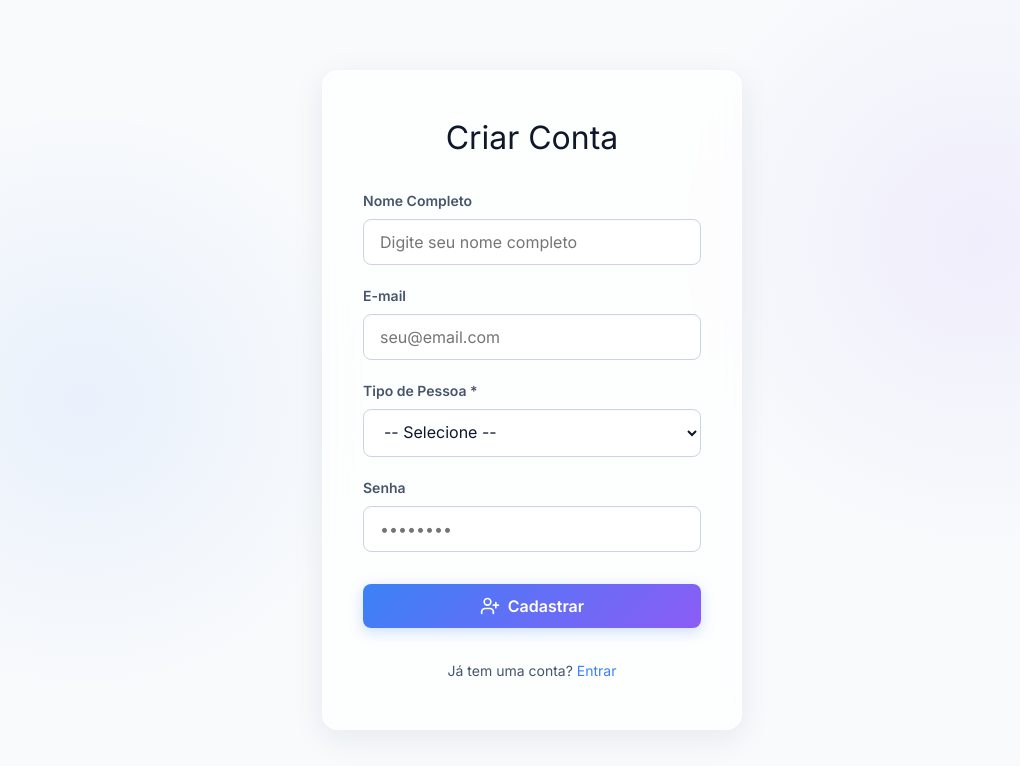
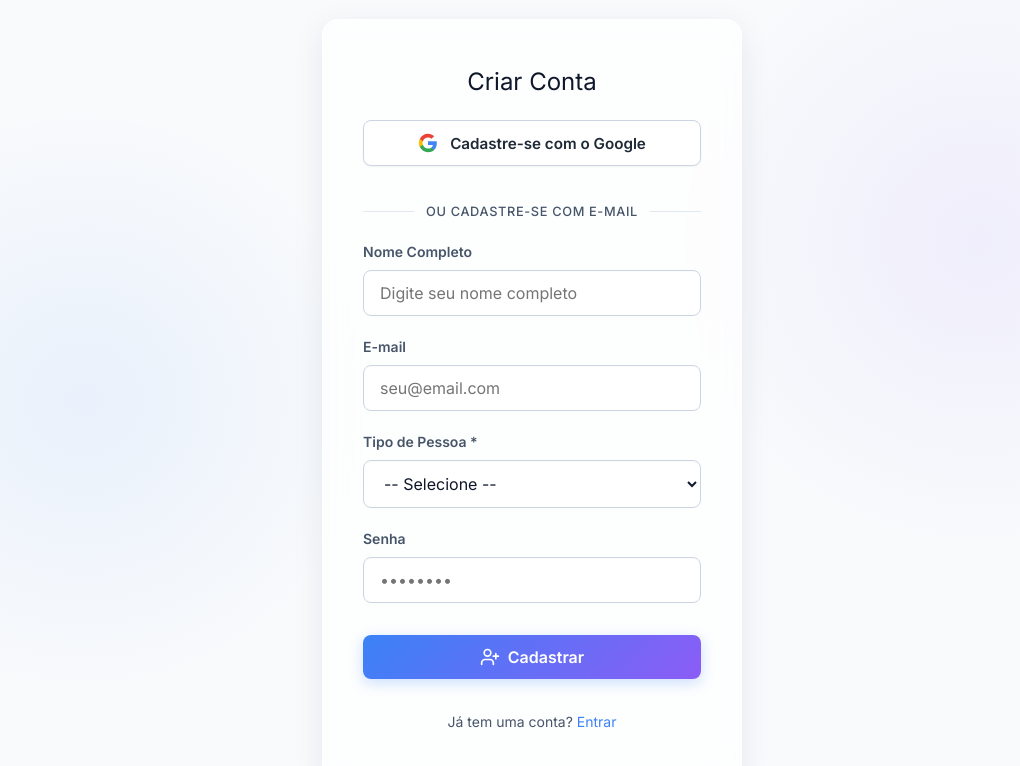
Before and after one commit to aogomes/acampamentoposcrisma, a React (Vite) app: page /register in a window 1280 px wide. Shown: the top 766 px of the page, without its empty margins (108-1128 px from the left). Built offline with nearby package versions, Linux system fonts and the light colour scheme; no server answers.

Commit message:
feat: suporte a autenticacao com Google OAuth, auto-vinculo por email e estilos de login

```diff
--- a/src/context/AuthContext.jsx
+++ b/src/context/AuthContext.jsx
@@ -10,7 +10,7 @@ export const AuthProvider = ({ children }) => {
 
   const [pessoaProfile, setPessoaProfile] = useState(null);
 
-  const fetchProfile = async (userId) => {
+  const fetchProfile = async (userId, userEmail) => {
     try {
       // Fetch Perfil
       const { data: perfilData, error: perfilError } = await supabase
@@ -27,11 +27,30 @@ export const AuthProvider = ({ children }) => {
       setUserProfile(perfilData || null);
 
       // Fetch Pessoa
-      const { data: pessoaData } = await supabase
+      let { data: pessoaData } = await supabase
         .from('apc_pessoa')
         .select('*')
         .eq('user_id', userId)
         .maybeSingle();
+
+      // Se não encontrou apc_pessoa pelo user_id mas temos o e-mail, tenta auto-vincular
+      if (!pessoaData && userEmail) {
+        try {
+          const { data: pessoaByEmail } = await supabase
+            .from('apc_pessoa')
+            .select('*')
+            .ilike('email', userEmail)
+            .is('user_id', null)
+            .maybeSingle();
+
+          if (pessoaByEmail) {
+            await supabase.from('apc_pessoa').update({ user_id: userId }).eq('id', pessoaByEmail.id);
+            pessoaData = { ...pessoaByEmail, user_id: userId };
+          }
+        } catch (linkErr) {
+          console.warn('Auto-vinculo de pessoa por email ignorado:', linkErr);
+        }
+      }
 
       setPessoaProfile(pessoaData || null);
     } catch (err) {
@@ -46,7 +65,7 @@ export const AuthProvider = ({ children }) => {
     supabase.auth.getSession().then(async ({ data: { session } }) => {
       setUser(session?.user ?? null);
       if (session?.user) {
-        await fetchProfile(session.user.id);
+        await fetchProfile(session.user.id, session.user.email);
       }
       setLoading(false);
     });
@@ -55,7 +74,7 @@ export const AuthProvider = ({ children }) => {
     const { data: { subscription } } = supabase.auth.onAuthStateChange(async (_event, session) => {
       setUser(session?.user ?? null);
       if (session?.user) {
-        await fetchProfile(session.user.id);
+        await fetchProfile(session.user.id, session.user.email);
       } else {
         setUserProfile(null);
         setPessoaProfile(null);
@@ -66,14 +85,24 @@ export const AuthProvider = ({ children }) => {
     return () => subscription.unsubscribe();
   }, []);
 
+  const signInWithGoogle = async () => {
+    return supabase.auth.signInWithOAuth({
+      provider: 'google',
+      options: {
+        redirectTo: window.location.origin
+      }
+    });
+  };
+
   const value = {
     signUp: (data) => supabase.auth.signUp(data),
     signIn: (data) => supabase.auth.signInWithPassword(data),
+    signInWithGoogle,
     signOut: () => supabase.auth.signOut(),
     user,
     userProfile,
     pessoaProfile,
-    refreshProfile: () => user && fetchProfile(user.id),
+    refreshProfile: () => user && fetchProfile(user.id, user.email),
     loading
   };
 
--- a/src/index.css
+++ b/src/index.css
@@ -499,3 +499,61 @@ tr:hover td {
 tr:last-child td {
   border-bottom: none;
 }
+
+/* Google OAuth Button & Auth Divider */
+.btn-google {
+  display: inline-flex;
+  align-items: center;
+  justify-content: center;
+  gap: 0.75rem;
+  width: 100%;
+  padding: 0.75rem 1rem;
+  background-color: #ffffff;
+  color: #1f2937;
+  border: 1px solid #cbd5e1;
+  border-radius: 8px;
+  font-size: 0.95rem;
+  font-weight: 600;
+  cursor: pointer;
+  transition: all var(--transition-fast);
+  box-shadow: 0 1px 2px rgba(0, 0, 0, 0.05);
+  font-family: var(--font-sans);
+}
+
+.btn-google:hover {
+  background-color: #f8fafc;
+  border-color: #94a3b8;
+  box-shadow: 0 4px 6px -1px rgba(0, 0, 0, 0.1), 0 2px 4px -1px rgba(0, 0, 0, 0.06);
+}
+
+.btn-google:disabled {
+  opacity: 0.6;
+  cursor: not-allowed;
+}
+
+.auth-divider {
+  display: flex;
+  align-items: center;
+  text-align: center;
+  margin: 1.25rem 0;
+  color: var(--text-secondary);
+  font-size: 0.8rem;
+  text-transform: uppercase;
+  letter-spacing: 0.05em;
+  font-weight: 500;
+}
+
+.auth-divider::before,
+.auth-divider::after {
+  content: '';
+  flex: 1;
+  border-bottom: 1px solid #e2e8f0;
+}
+
+.auth-divider::before {
+  margin-right: 0.75rem;
+}
+
+.auth-divider::after {
+  margin-left: 0.75rem;
+}
--- a/src/pages/Login.jsx
+++ b/src/pages/Login.jsx
@@ -8,9 +8,22 @@ export const Login = () => {
   const [password, setPassword] = useState('');
   const [error, setError] = useState('');
   const [loading, setLoading] = useState(false);
+  const [googleLoading, setGoogleLoading] = useState(false);
 
-  const { signIn } = useAuth();
+  const { signIn, signInWithGoogle } = useAuth();
   const navigate = useNavigate();
+
+  const handleGoogleSignIn = async () => {
+    setError('');
+    setGoogleLoading(true);
+    try {
+      const { error } = await signInWithGoogle();
+      if (error) throw error;
+    } catch (err) {
+      setError(err.message || 'Falha ao conectar com o Google');
+      setGoogleLoading(false);
+    }
+  };
 
   const handleSubmit = async (e) => {
     e.preventDefault();
@@ -31,9 +44,27 @@ export const Login = () => {
   return (
     <div className="auth-container">
       <div className="glass-panel auth-card">
-        <h4 style={{ textAlign: 'center', marginBottom: '2rem' }}>Acampamento Pós-Crisma</h4>
+        <h4 style={{ textAlign: 'center', marginBottom: '1.5rem', fontSize: '1.25rem' }}>Acampamento Pós-Crisma</h4>
 
         {error && <div className="alert alert-error">{error}</div>}
+
+        <button
+          type="button"
+          onClick={handleGoogleSignIn}
+          className="btn-google"
+          disabled={googleLoading || loading}
+          style={{ marginBottom: '1rem' }}
+        >
+          <svg width="20" height="20" viewBox="0 0 24 24">
+            <path fill="#4285F4" d="M22.56 12.25c0-.78-.07-1.53-.2-2.25H12v4.26h5.92c-.26 1.37-1.04 2.53-2.21 3.31v2.77h3.57c2.08-1.92 3.28-4.74 3.28-8.09z"/>
+            <path fill="#34A853" d="M12 23c2.97 0 5.46-.98 7.28-2.66l-3.57-2.77c-.98.66-2.23 1.06-3.71 1.06-2.86 0-5.29-1.93-6.16-4.53H2.18v2.84C3.99 20.53 7.7 23 12 23z"/>
+            <path fill="#FBBC05" d="M5.84 14.09c-.22-.66-.35-1.36-.35-2.09s.13-1.43.35-2.09V7.06H2.18C1.43 8.55 1 10.22 1 12s.43 3.45 1.18 4.94l2.85-2.22.81-.63z"/>
+            <path fill="#EA4335" d="M12 5.38c1.62 0 3.06.56 4.21 1.64l3.15-3.15C17.45 2.09 14.97 1 12 1 7.7 1 3.99 3.47 2.18 7.06l3.66 2.84c.87-2.6 3.3-4.52 6.16-4.52z"/>
+          </svg>
+          {googleLoading ? 'Conectando ao Google...' : 'Continuar com o Google'}
+        </button>
+
+        <div className="auth-divider">ou continue com e-mail</div>
 
         <form onSubmit={handleSubmit}>
           <div className="form-group">
--- a/src/pages/Register.jsx
+++ b/src/pages/Register.jsx
@@ -11,12 +11,25 @@ export const Register = () => {
   const [error, setError] = useState('');
   const [msg, setMsg] = useState('');
   const [loading, setLoading] = useState(false);
+  const [googleLoading, setGoogleLoading] = useState(false);
 
   const [tipoPessoa, setTipoPessoa] = useState('');
   const [ano, setAno] = useState('');
 
-  const { signUp } = useAuth();
+  const { signUp, signInWithGoogle } = useAuth();
   const navigate = useNavigate();
+
+  const handleGoogleSignIn = async () => {
+    setError('');
+    setGoogleLoading(true);
+    try {
+      const { error } = await signInWithGoogle();
+      if (error) throw error;
+    } catch (err) {
+      setError(err.message || 'Falha ao conectar com o Google');
+      setGoogleLoading(false);
+    }
+  };
 
   const handleSubmit = async (e) => {
     e.preventDefault();
@@ -50,10 +63,28 @@ export const Register = () => {
   return (
     <div className="auth-container">
       <div className="glass-panel auth-card">
-        <h2 style={{ textAlign: 'center', marginBottom: '2rem' }}>Criar Conta</h2>
+        <h2 style={{ textAlign: 'center', marginBottom: '1.5rem', fontSize: '1.5rem' }}>Criar Conta</h2>
 
         {error && <div className="alert alert-error">{error}</div>}
         {msg && <div className="alert alert-success">{msg}</div>}
+
+        <button
+          type="button"
+          onClick={handleGoogleSignIn}
+          className="btn-google"
+          disabled={googleLoading || loading}
+          style={{ marginBottom: '1rem' }}
+        >
+          <svg width="20" height="20" viewBox="0 0 24 24">
+            <path fill="#4285F4" d="M22.56 12.25c0-.78-.07-1.53-.2-2.25H12v4.26h5.92c-.26 1.37-1.04 2.53-2.21 3.31v2.77h3.57c2.08-1.92 3.28-4.74 3.28-8.09z"/>
+            <path fill="#34A853" d="M12 23c2.97 0 5.46-.98 7.28-2.66l-3.57-2.77c-.98.66-2.23 1.06-3.71 1.06-2.86 0-5.29-1.93-6.16-4.53H2.18v2.84C3.99 20.53 7.7 23 12 23z"/>
+            <path fill="#FBBC05" d="M5.84 14.09c-.22-.66-.35-1.36-.35-2.09s.13-1.43.35-2.09V7.06H2.18C1.43 8.55 1 10.22 1 12s.43 3.45 1.18 4.94l2.85-2.22.81-.63z"/>
+            <path fill="#EA4335" d="M12 5.38c1.62 0 3.06.56 4.21 1.64l3.15-3.15C17.45 2.09 14.97 1 12 1 7.7 1 3.99 3.47 2.18 7.06l3.66 2.84c.87-2.6 3.3-4.52 6.16-4.52z"/>
+          </svg>
+          {googleLoading ? 'Conectando ao Google...' : 'Cadastre-se com o Google'}
+        </button>
+
+        <div className="auth-divider">ou cadastre-se com e-mail</div>
 
         <form onSubmit={handleSubmit}>
           <div className="form-group">
```
Also changed, not shown: 1 other file (tests, documents, lock files or other folders).
